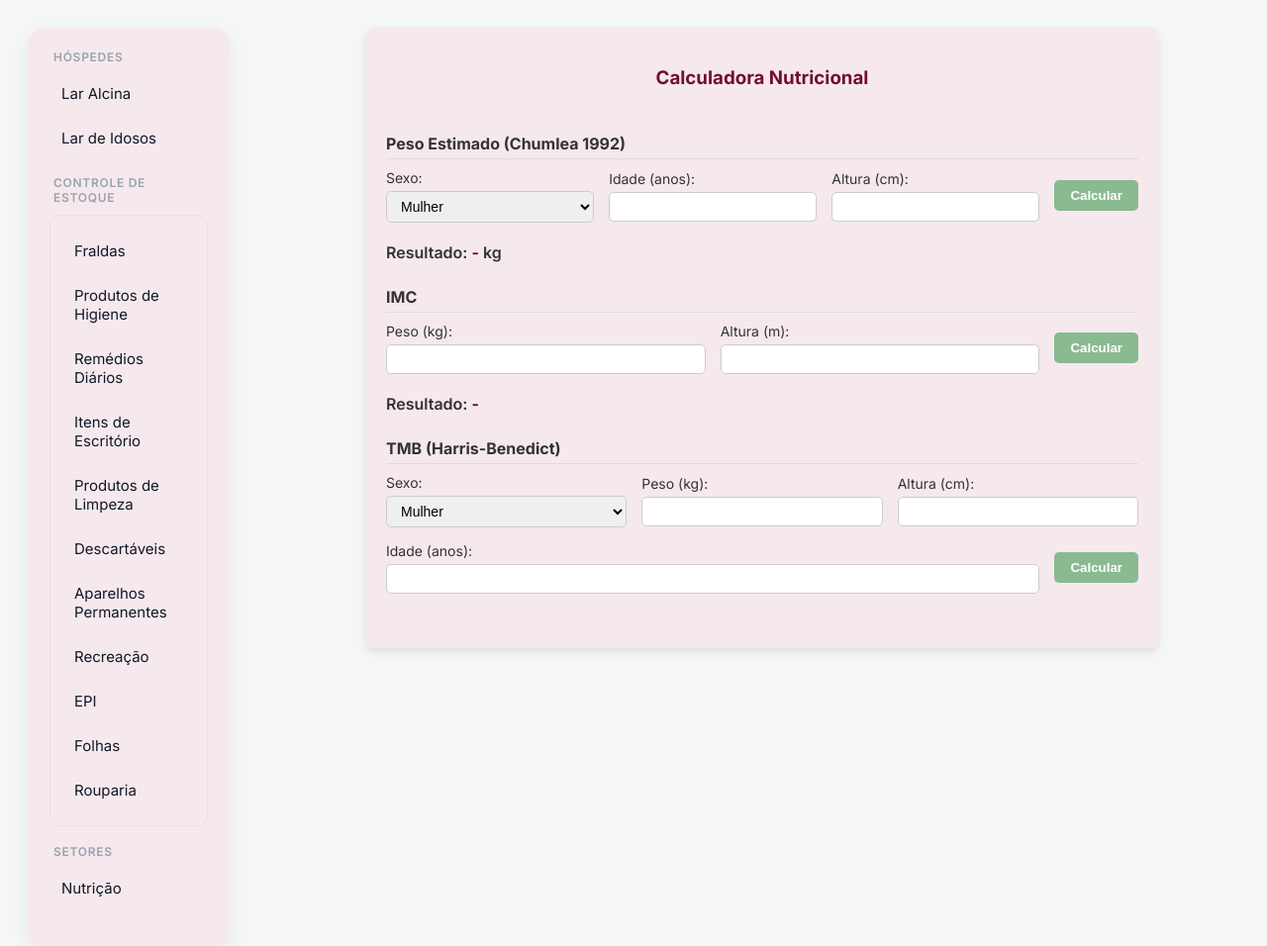
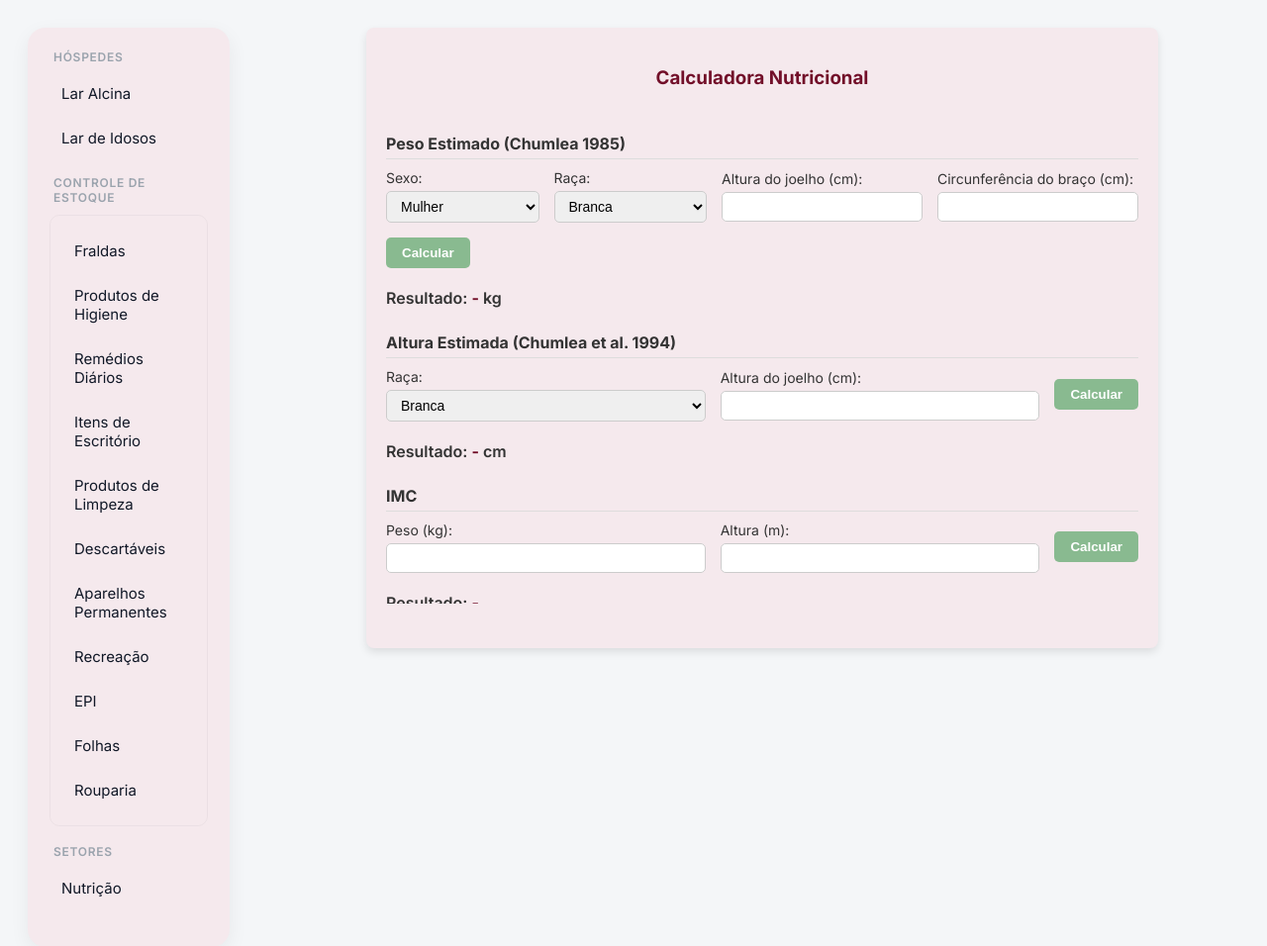
Before and after one commit to Visses/software_fernando, a Flask app: page /nutricao in a window 1280 px wide. Shown: the top 956 px of the page at 99% size. Run offline with Flask 3, Linux system fonts and the light colour scheme.

Commit message:
Ajuste das fórmulas Chumlea 1985, Harris-Benedict e Chumlea 1994

```diff
--- a/templates/nutricao.html
+++ b/templates/nutricao.html
@@ -91,22 +91,52 @@
   <div class="table-wrapper-lar">
 
   <!-- Peso Estimado Chumlea 1992 -->
-  <h4>Peso Estimado (Chumlea 1992)</h4>
+  <!-- Peso Estimado Chumlea 1985 -->
+<h4>Peso Estimado (Chumlea 1985)</h4>
 <form class="formula" id="pesoChumleaForm">
   <label>Sexo:
-      <select name="sexo">
+    <select name="sexo" required>
       <option value="mulher">Mulher</option>
       <option value="homem">Homem</option>
     </select>
   </label>
-    <label>Idade (anos):
-      <input type="number" name="idade" required>
+
+  <label>Raça:
+    <select name="raca" required>
+      <option value="branca">Branca</option>
+      <option value="negra">Negra</option>
+    </select>
   </label>
-    <label>Altura (cm):
-      <input type="number" name="altura" required>
+
+  <label>Altura do joelho (cm):
+    <input type="number" name="aj" step="0.1" required>
   </label>
+
+  <label>Circunferência do braço (cm):
+    <input type="number" name="cb" step="0.1" required>
+  </label>
+
   <button type="button" onclick="calcularPesoChumlea()">Calcular</button>
   <span>Resultado: <strong id="resultadoPesoChumlea">-</strong> kg</span>
+</form>
+
+ <!-- Chumlea et al., 1994 -->
+  <!-- Altura Estimada (Chumlea et al. 1994) -->
+<h4>Altura Estimada (Chumlea et al. 1994)</h4>
+<form class="formula" id="chumlea1994Form">
+  <label>Raça:
+    <select name="raca" required>
+      <option value="branca">Branca</option>
+      <option value="negra">Negra</option>
+    </select>
+  </label>
+
+  <label>Altura do joelho (cm):
+    <input type="number" name="aj" step="0.1" required>
+  </label>
+
+  <button type="button" onclick="calcularChumlea1994()">Calcular</button>
+  <span>Resultado: <strong id="resultadoChumlea1994">-</strong> cm</span>
 </form>
 
   <!-- IMC -->
@@ -123,45 +153,35 @@
   </form>
 
   <!-- TMB Harris-Benedict -->
+  <!-- TMB (Harris-Benedict 1919) -->
 <h4>TMB (Harris-Benedict)</h4>
 <form class="formula" id="tmbForm">
   <label>Sexo:
-      <select name="sexo">
+    <select name="sexo" required>
       <option value="mulher">Mulher</option>
       <option value="homem">Homem</option>
     </select>
   </label>
+
   <label>Peso (kg):
-      <input type="number" name="peso" required>
+    <input type="number" name="peso" step="0.1" required>
   </label>
+
   <label>Altura (cm):
-      <input type="number" name="altura" required>
+    <input type="number" name="altura" step="0.1" required>
   </label>
+
   <label>Idade (anos):
     <input type="number" name="idade" required>
   </label>
+
   <button type="button" onclick="calcularTMB()">Calcular</button>
   <span>Resultado: <strong id="resultadoTMB">-</strong> kcal/dia</span>
 </form>
 
-  <!-- Chumlea et al., 1994 -->
-  <h4>Chumlea et al. 1994</h4>
-  <form class="formula" id="chumlea1994Form">
-    <label>Sexo:
-      <select name="sexo">
-        <option value="mulher">Mulher</option>
-        <option value="homem">Homem</option>
-      </select>
-    </label>
-    <label>Idade (anos):
-      <input type="number" name="idade" required>
-    </label>
-    <label>Altura (cm):
-      <input type="number" name="altura" required>
-    </label>
-    <button type="button" onclick="calcularChumlea1994()">Calcular</button>
-    <span>Resultado: <strong id="resultadoChumlea1994">-</strong> kg</span>
-  </form>
+
+
+
 </div>
 </div>
 
@@ -169,17 +189,28 @@
 function calcularPesoChumlea() {
   const form = document.getElementById("pesoChumleaForm");
   const sexo = form.sexo.value;
-  const idade = parseFloat(form.idade.value);
-  const altura = parseFloat(form.altura.value);
+  const raca = form.raca.value;
+  const AJ = parseFloat(form.aj.value);
+  const CB = parseFloat(form.cb.value);
   let resultado = 0;
 
-  if(sexo === "mulher") {
-    resultado = 0.98 * altura - 0.05 * idade - 76.7;
-  } else {
-    resultado = 1.00 * altura - 0.05 * idade - 78.0;
+  if (sexo === "mulher" && raca === "negra") {
+    // Mulher Negra (60–80 anos)
+    resultado = AJ * 1.50 + CB * 2.58 - 84.22;
+  } else if (sexo === "mulher" && raca === "branca") {
+    // Mulher Branca (60–80 anos)
+    resultado = AJ * 1.09 + CB * 2.68 - 65.51;
+  } else if (sexo === "homem" && raca === "negra") {
+    // Homem Negro (60–80 anos)
+    resultado = AJ * 0.44 + CB * 2.86 - 39.21;
+  } else if (sexo === "homem" && raca === "branca") {
+    // Homem Branco (60–80 anos)
+    resultado = AJ * 1.10 + CB * 3.07 - 75.81;
   }
+
   document.getElementById("resultadoPesoChumlea").innerText = resultado.toFixed(2);
 }
+
 
 function calcularIMC() {
   const form = document.getElementById("imcForm");
@@ -196,29 +227,48 @@
   const altura = parseFloat(form.altura.value);
   const idade = parseFloat(form.idade.value);
 
+  if (isNaN(peso) || isNaN(altura) || isNaN(idade)) {
+    alert("Preencha todos os campos corretamente!");
+    return;
+  }
+
   let tmb = 0;
-  if(sexo === "mulher") {
-    tmb = 655.1 + (9.563 * peso) + (1.85 * altura) - (4.676 * idade);
-  } else {
-    tmb = 66.47 + (13.75 * peso) + (5 * altura) - (6.75 * idade);
+
+  if (sexo === "homem") {
+    // Fórmula Harris-Benedict (Homem)
+    tmb = 66 + (13.7 * peso) + (5 * altura) - (6.8 * idade);
+  } else if (sexo === "mulher") {
+    // Fórmula Harris-Benedict (Mulher)
+    tmb = 655 + (9.6 * peso) + (1.8 * altura) - (4.7 * idade);
   }
+
   document.getElementById("resultadoTMB").innerText = tmb.toFixed(2);
 }
 
+
 function calcularChumlea1994() {
   const form = document.getElementById("chumlea1994Form");
-  const sexo = form.sexo.value;
-  const idade = parseFloat(form.idade.value);
-  const altura = parseFloat(form.altura.value);
+  const raca = form.raca.value;
+  const AJ = parseFloat(form.aj.value);
+
+  if (isNaN(AJ)) {
+    alert("Informe a altura do joelho corretamente!");
+    return;
+  }
+
   let resultado = 0;
 
-  if(sexo === "mulher") {
-    resultado = 0.413 * altura + 0.229 * idade - 16.2;
-  } else {
-    resultado = 0.401 * altura + 0.267 * idade - 19.2;
+  if (raca === "negra") {
+    // Negros
+    resultado = 73.42 + (1.79 * AJ);
+  } else if (raca === "branca") {
+    // Brancos
+    resultado = 71.85 + (1.88 * AJ);
   }
+
   document.getElementById("resultadoChumlea1994").innerText = resultado.toFixed(2);
 }
+
 </script>
 
 {% endblock %}
```
Lines whose indentation alone changed are shown as unchanged.
